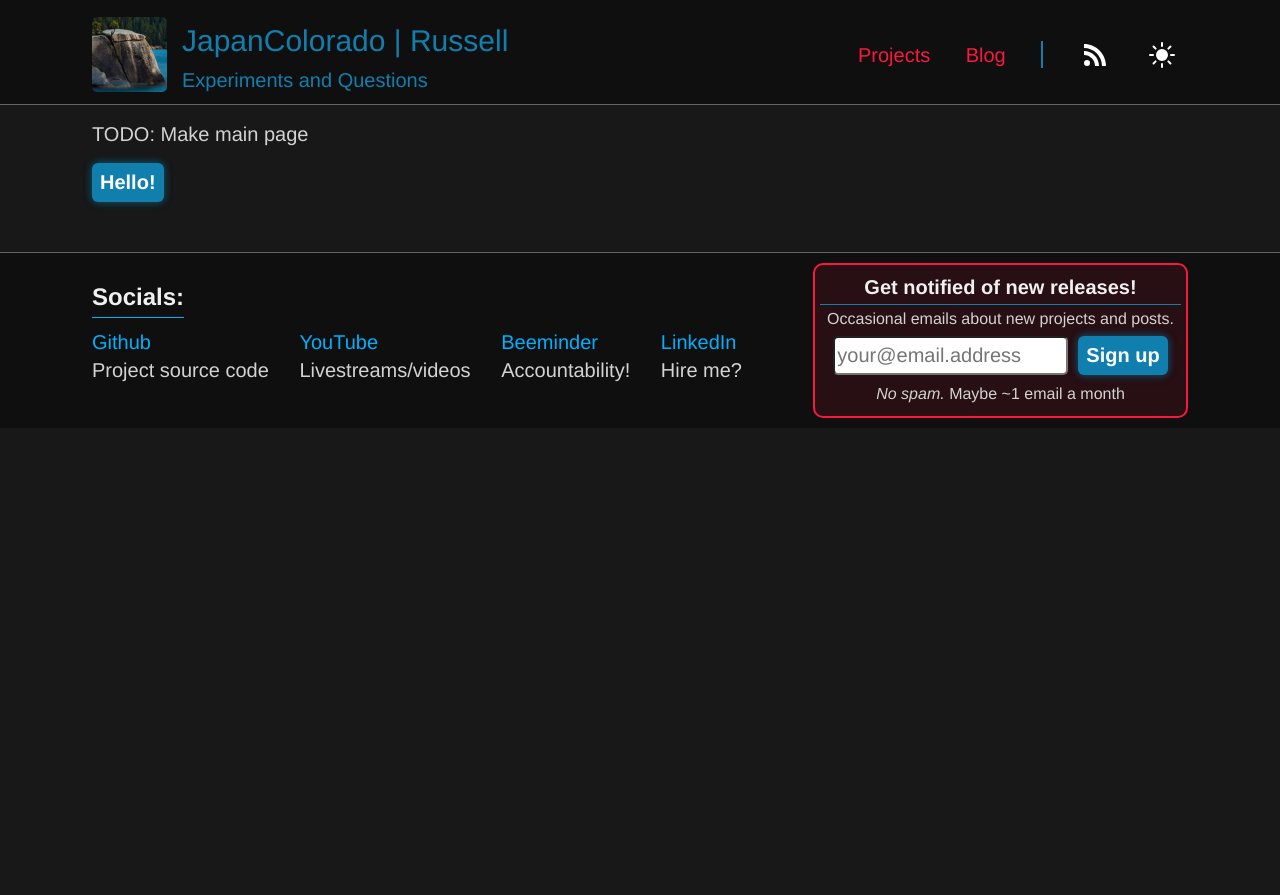
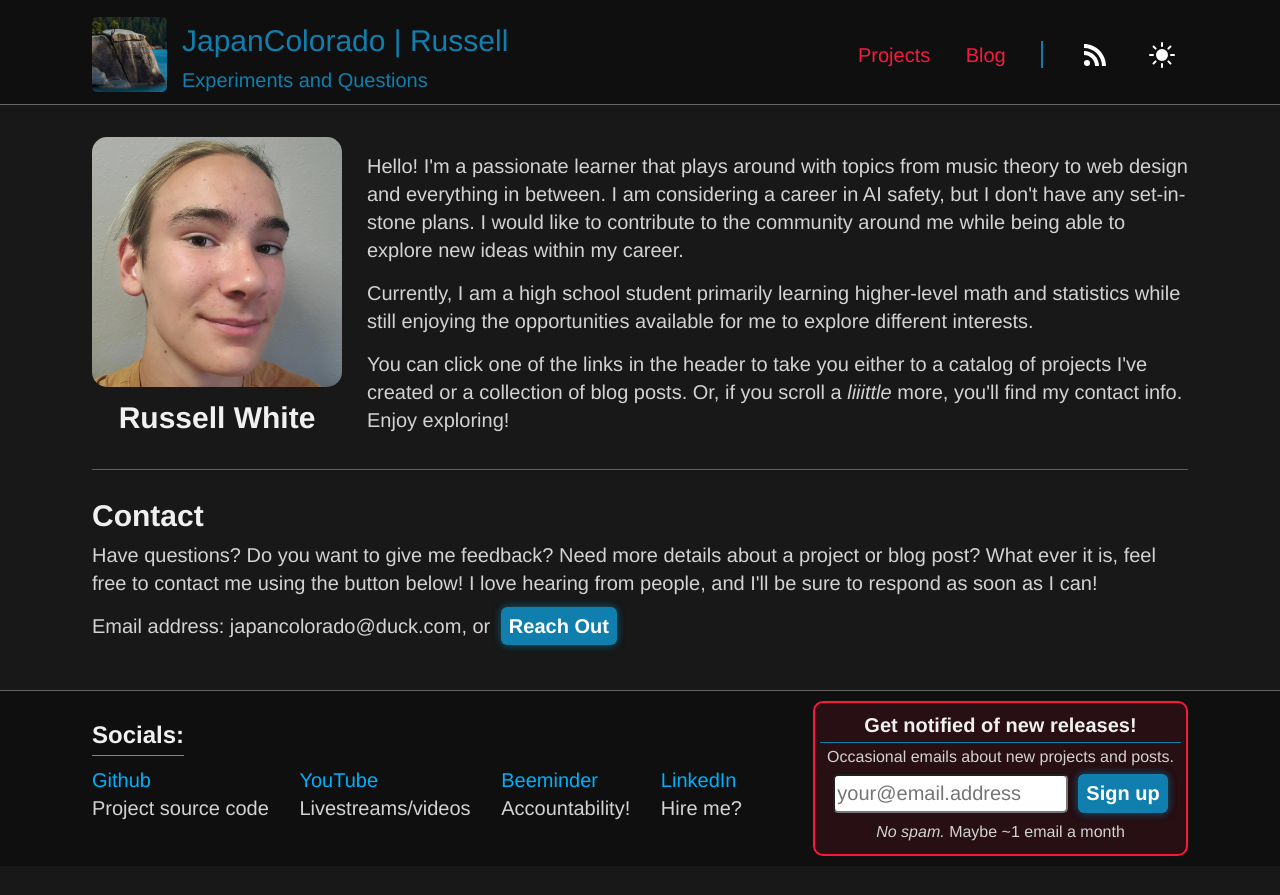
Before and after one commit to JapanColorado/japancolorado.github.io, a Jekyll site: the page built from index.html, in a window 1280 px wide. Shown: the top 895 px of the page. Built offline with Jekyll 4.4.1, drawn with Linux system fonts in a browser that asks for light colours.

Commit message:
Finish index page

```diff
--- /dev/null
+++ b/_sass/_index-page.scss
@@ -0,0 +1,44 @@
+@media (min-width: 1024px) {
+  .first-section {
+    display: flex;
+    justify-content: space-between;
+  }
+}
+@media (min-width: 1536px) {
+  .index-page {
+    p {
+      font-size: larger;
+    }
+  }
+}
+.first-section {
+  margin-top: 2rem;
+  margin-bottom: 1em;
+  padding-bottom: 1em;
+  border-bottom: 1px solid $accentRed;
+}
+.hero {
+  display: flex;
+  flex-direction: column;
+  align-items: center;
+  min-width: 250px;
+  text-align: center;
+  margin-right: 25px;
+  img {
+    display: inline;
+    width: 250px;
+    height: 250px;
+    border-radius: 15px;
+  }
+}
+.contact {
+  p {
+    margin-top: 0px;
+  }
+  a {
+    margin-left: 5px;
+  }
+  a:hover {
+    color: #fff;
+  }
+}
--- a/index.html
+++ b/index.html
@@ -1,5 +1,44 @@
 ---
 layout: default
 ---
-<p>TODO: Make main page</p>
-<button class="btn">Hello!</button>
+
+<article class="index-page">
+  <section class="first-section">
+    <div class="hero">
+      <img src="{{ site.baseurl }}/images/hero.jpg" alt="Profile picture" />
+      <h1>Russell White</h1>
+    </div>
+    <div class="personal-details">
+      <p>
+        Hello! I'm a passionate learner that plays around with topics from music
+        theory to web design and everything in between. I am considering a
+        career in AI safety, but I don't have any set-in-stone plans. I would
+        like to contribute to the community around me while being able to
+        explore new ideas within my career.
+      </p>
+      <p>
+        Currently, I am a high school student primarily learning higher-level
+        math and statistics while still enjoying the opportunities available for
+        me to explore different interests.
+      </p>
+      <p>
+        You can click one of the links in the header to take you either to a
+        catalog of projects I've created or a collection of blog posts. Or, if
+        you scroll a <em>liiittle</em> more, you'll find my contact info. Enjoy
+        exploring!
+      </p>
+    </div>
+  </section>
+  <h1>Contact</h1>
+  <section class="contact">
+    <p>
+      Have questions? Do you want to give me feedback? Need more details about a
+      project or blog post? What ever it is, feel free to contact me using the
+      button below! I love hearing from people, and I'll be sure to respond as
+      soon as I can!
+    </p>
+    <p>Email address: japancolorado@duck.com, or <a class="btn" href="mailto:japancolorado@duck.com" target="_blank"
+      >Reach Out</a
+    ></p>
+  </section>
+</article>
--- a/style.scss
+++ b/style.scss
@@ -53,6 +53,7 @@ img ~ em {
 // Pages //
 @import "posts";
 @import "projects";
+@import "index-page";
 
 // Implements mobile-first design
 @media (min-width: 475px) {
```
Also changed, not shown: images/hero.jpg (added).
